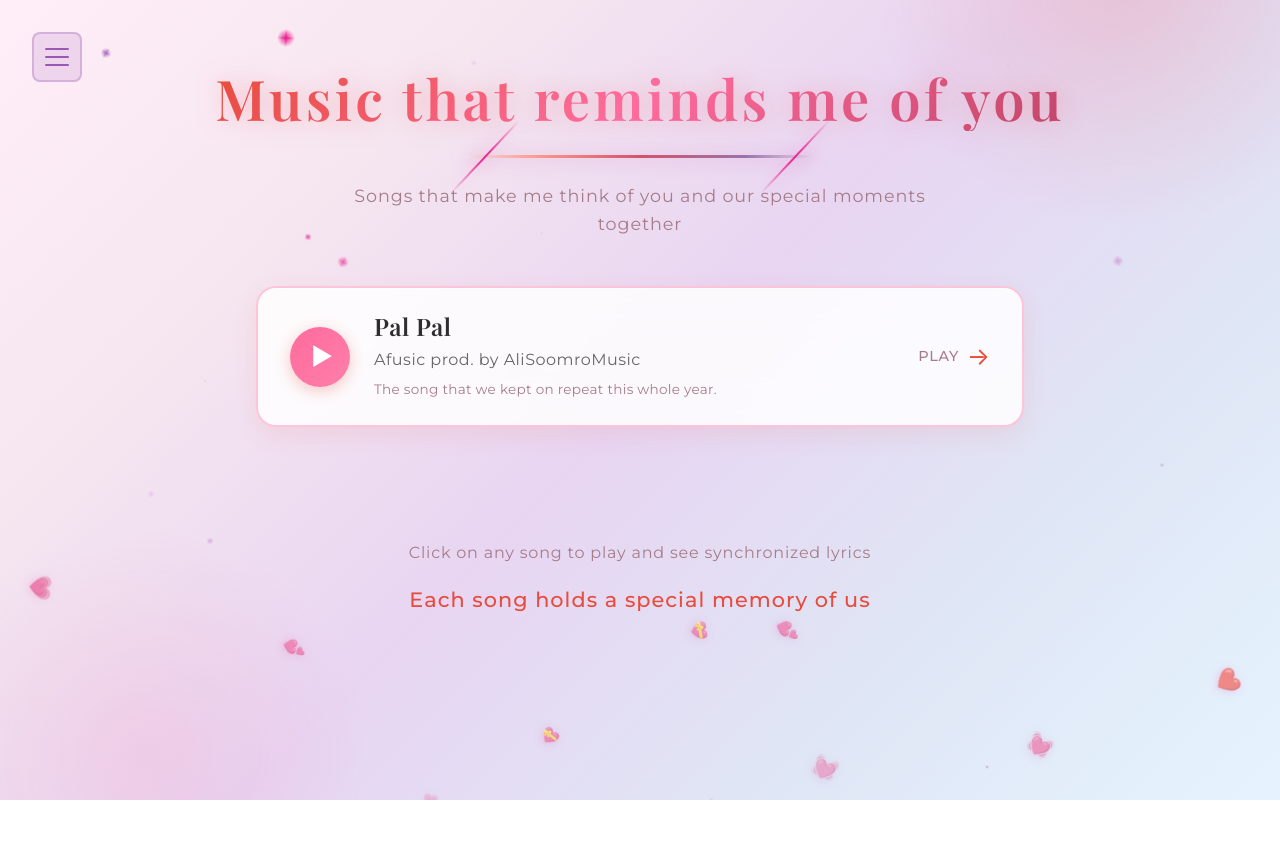
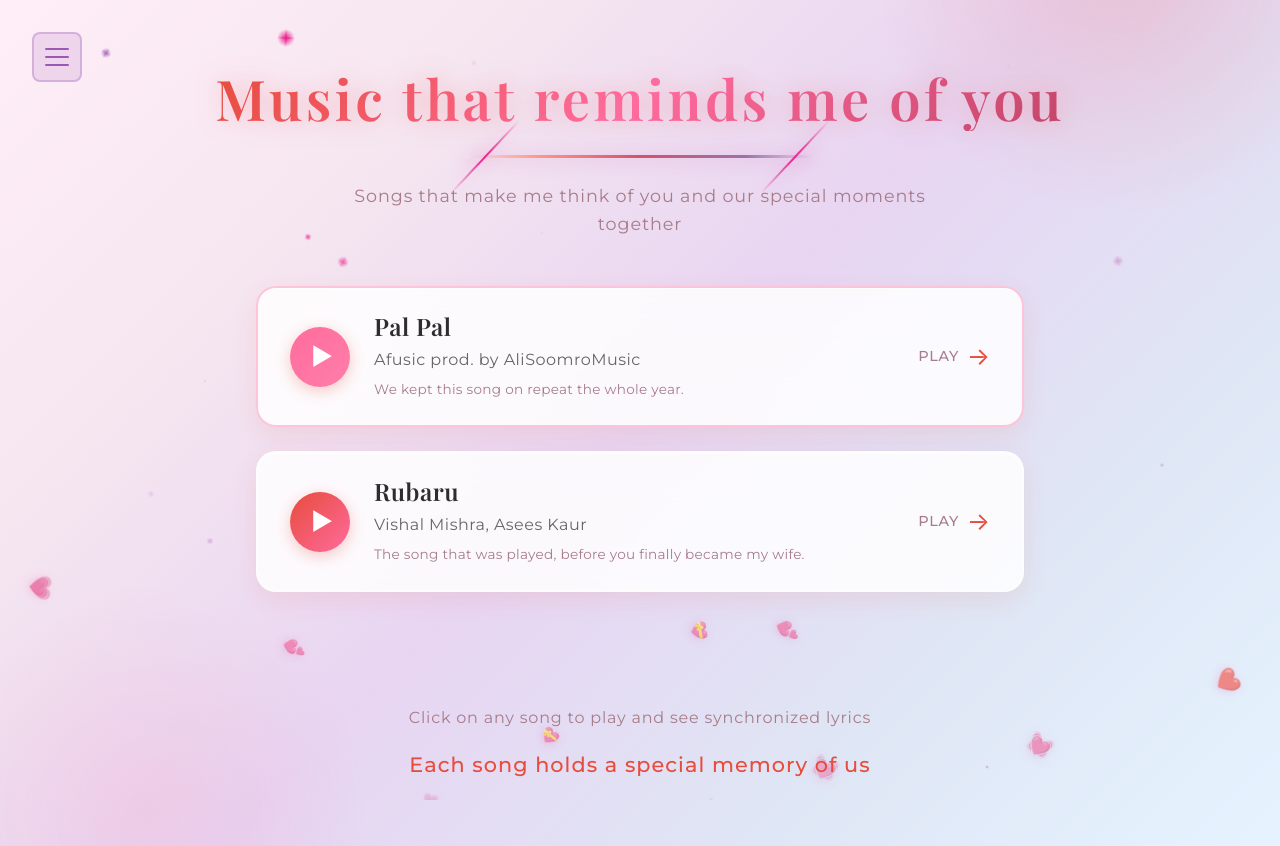
Before and after one commit to TashkeenSayyad/Birthday-Website, a React (Vite) app: page /music in a window 1280 px wide. Before the commit the page ends 800 px from the top, so only its background shows below. Built offline with nearby package versions, Linux system fonts and the light colour scheme; the HTML template or start-up script is replaced by a standard one; a web font is replaced by a local one.

Commit message:
add rubaru

```diff
--- a/src/pages/MusicPage.jsx
+++ b/src/pages/MusicPage.jsx
@@ -11,11 +11,20 @@ const MusicPage = () => {
       id: 1,
       title: 'Pal Pal',
       artist: 'Afusic prod. by AliSoomroMusic ',
-      description: 'The song that we kept on repeat this whole year.',
+      description: 'We kept this song on repeat the whole year.',
       file: `${baseUrl}music/palpal.mp3`,
       lyricsFile: `${baseUrl}lyrics/palpal.lrc`,
       color: '#ff6b9d',
-    }
+    },
+    {
+      id: 2,
+      title: 'Rubaru',
+      artist: 'Vishal Mishra, Asees Kaur',
+      description: 'The song that was played, before you finally became my wife.',
+      file: `${baseUrl}music/rubaru.mp3`,
+      lyricsFile: `${baseUrl}lyrics/rubaru.lrc`,
+      color: '#e490acff',
+    },
   ]);
 
   const [selectedSong, setSelectedSong] = useState(null);
```
Also changed, not shown: 2 other files (tests, documents, lock files or other folders).
